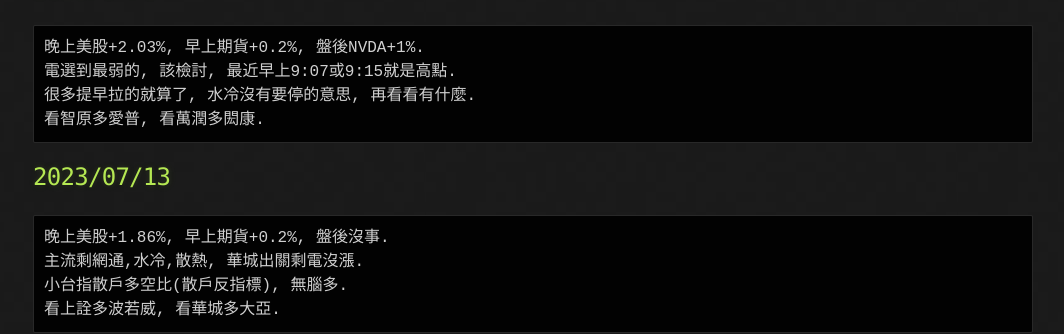
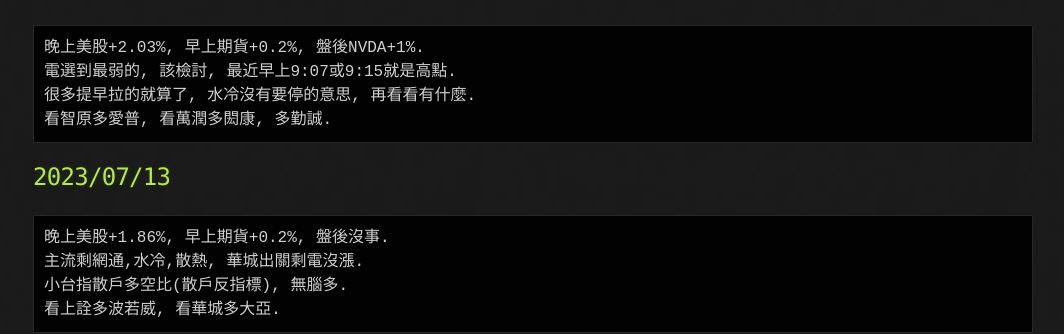
Before and after one commit to lepg5487/Stock_God, a Jekyll site: the page built from index.md, in a window 1280 px wide and 900 px high, scrolled down 460 px. Shown: the part 221-555 px from the top of the window, without its empty margins (107-1171 px from the left). Built offline with Jekyll 4.4.1, drawn with Linux system fonts in a browser that asks for light colours; our own code applies the rules of GitHub Pages for plain Markdown files.

Commit message:
Update index.md

````diff
--- a/index.md
+++ b/index.md
@@ -26,7 +26,7 @@
 晚上美股+2.03%, 早上期貨+0.2%, 盤後NVDA+1%.
 電選到最弱的, 該檢討, 最近早上9:07或9:15就是高點.
 很多提早拉的就算了, 水冷沒有要停的意思, 再看看有什麼.
-看智原多愛普, 看萬潤多閎康.
+看智原多愛普, 看萬潤多閎康, 多勤誠.
 ```
 
 ## 2023/07/13
````
